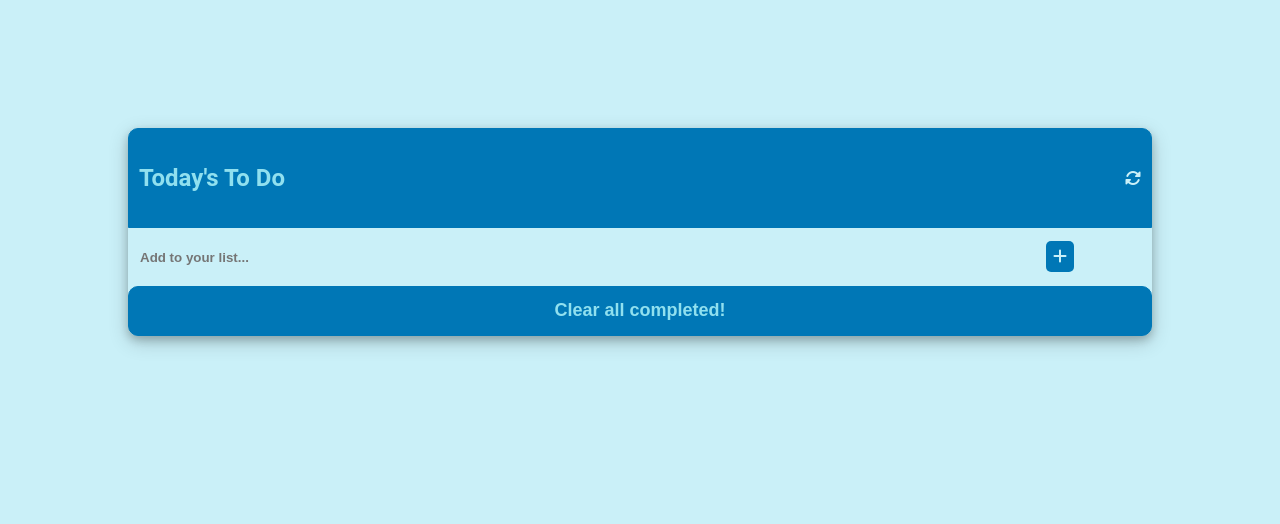
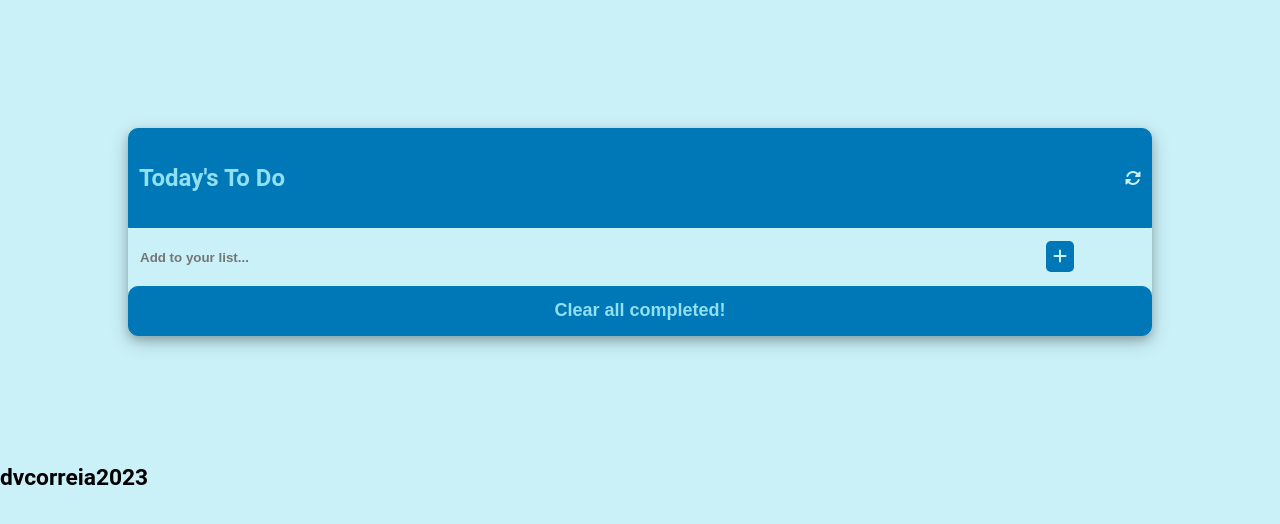
Before and after one commit to dvcorreia1984/my-to-do-list, a website built with webpack: page src/template.html in a window 1280 px wide. Built offline with nearby package versions, Linux system fonts and the light colour scheme.

Commit message:
Updated template.html file

```diff
--- a/src/template.html
+++ b/src/template.html
@@ -5,12 +5,12 @@
     <meta http-equiv="X-UA-Compatible" content="IE=edge" />
     <meta name="viewport" content="width=device-width, initial-scale=1.0" />
     <link rel="stylesheet" href="https://cdnjs.cloudflare.com/ajax/libs/font-awesome/6.4.0/css/all.min.css" integrity="sha512-iecdLmaskl7CVkqkXNQ/ZH/XLlvWZOJyj7Yy7tcenmpD1ypASozpmT/E0iPtmFIB46ZmdtAc9eNBvH0H/ZpiBw==" crossorigin="anonymous" referrerpolicy="no-referrer" />
-    <link rel="stylesheet" href="../src/style.css" />
+    <link rel="stylesheet" href="../src/style.css"/>
   </head>
   <body>
-
     <section>
       <div id="wrapper"></div>
+      <h6>dvcorreia2023</h6>
     </section>
     <script type="module" src="../src/index.js"></script>
   </body>
```
